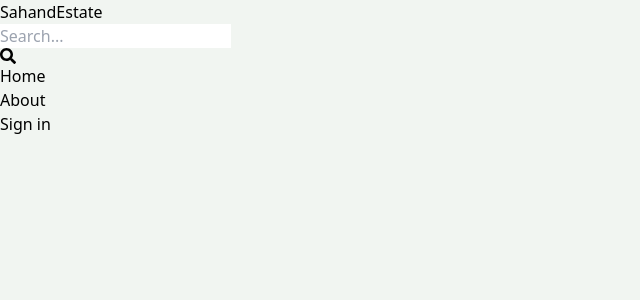
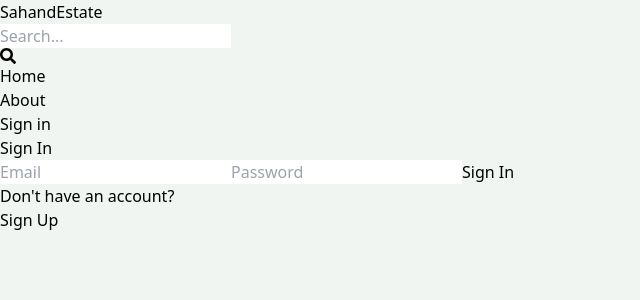
Before and after one commit to VienNguyen-Dev/MERN--project, a React (Vite) app in the folder client/: page /sign-in in a window 1280 px wide. Shown: the top 300 px of the page, without its empty margins (0-640 px from the left). Built offline with nearby package versions, Linux system fonts and the light colour scheme.

Commit message:
complete  sign in funtionality

```diff
--- a/client/package.json
+++ b/client/package.json
@@ -13,6 +13,7 @@
     "bcrypt": "^5.1.1",
     "react": "^18.2.0",
     "react-dom": "^18.2.0",
+    "react-hot-toast": "^2.4.1",
     "react-icons": "^5.0.1",
     "react-router-dom": "^6.21.3"
   },
--- a/client/src/App.jsx
+++ b/client/src/App.jsx
@@ -1,15 +1,17 @@
 import { BrowserRouter as Router, Route, Routes } from "react-router-dom";
 import Home from "./pages/Home";
-import SignIn from "./pages/Signin";
+import SignIn from "./pages/SignIn";
 import SignUp from "./pages/SignUp";
 import Profile from "./pages/Profile";
 import About from "./pages/About";
 import Header from "./components/Header";
+import ToastProvider from "./provider/ToastProvider";
 
 export default function App() {
   return (
     <Router>
       <Header />
+      <ToastProvider />
       <Routes>
         <Route exact path="/" element={<Home />} />
         <Route exact path="/sign-in" element={<SignIn />} />
--- a/client/src/pages/SignIn.jsx
+++ b/client/src/pages/SignIn.jsx
@@ -1,5 +1,79 @@
-import React from "react";
+import React, { useState } from "react";
+import toast from "react-hot-toast";
+import { Link, useNavigate } from "react-router-dom";
 
 export default function SignIn() {
-  return <div></div>;
+  const [formData, setFormData] = useState({});
+  const [loading, setLoading] = useState(false);
+  const [error, setError] = useState(null);
+  const navigate = useNavigate();
+  const handleChange = (e) => {
+    setFormData({
+      ...formData,
+      [e.target.id]: e.target.value,
+    });
+  };
+
+  const handleSubmit = async (e) => {
+    e.preventDefault();
+    try {
+      setLoading(true);
+      const res = await fetch("/api/auth/signin", {
+        method: "POST",
+        headers: { "Content-Type": "application/json" },
+        body: JSON.stringify(formData),
+      });
+      const data = await res.json();
+      if (data.success === false) {
+        setLoading(false);
+        setError(data.message);
+        return;
+      }
+      setLoading(false);
+      setError(null);
+      navigate("/");
+      toast.success("Sign in successfuly");
+    } catch (error) {
+      setLoading(false);
+      setError(error.message);
+    }
+  };
+  return (
+    <div className="max-w-lg mx-auto my-6">
+      <h1 className="font-semibold text-3xl text-center">Sign In</h1>
+      <form onSubmit={handleSubmit} className="flex flex-col gap-4 mt-2">
+        <input
+          type="email"
+          name="email"
+          id="email"
+          className="p-3
+        rounded-lg
+        "
+          placeholder="Email"
+          onChange={handleChange}
+        />
+
+        <input
+          type="password"
+          name="password"
+          id="password"
+          className="p-3
+        rounded-lg
+        "
+          placeholder="Password"
+          onChange={handleChange}
+        />
+        <button disabled={loading} className="bg-blue-700 p-3 rounded-lg uppercase text-white hover:opacity-95 disabled:opacity-80">
+          {loading ? "Loading..." : "Sign In"}
+        </button>
+      </form>
+      <div className="flex gap-2 mt-6">
+        <p>Don't have an account?</p>
+        <Link to={"/sign-up"}>
+          <span className="hover:underline">Sign Up</span>
+        </Link>
+      </div>
+      {error && <p className="text-red-700">{error}</p>}
+    </div>
+  );
 }
--- /dev/null
+++ b/client/src/provider/ToastProvider.jsx
@@ -0,0 +1,6 @@
+import React from "react";
+import { Toaster } from "react-hot-toast";
+
+export default function ToastProvider() {
+  return <Toaster />;
+}
```
Also changed, not shown: 1 other file (tests, documents, lock files or other folders).
